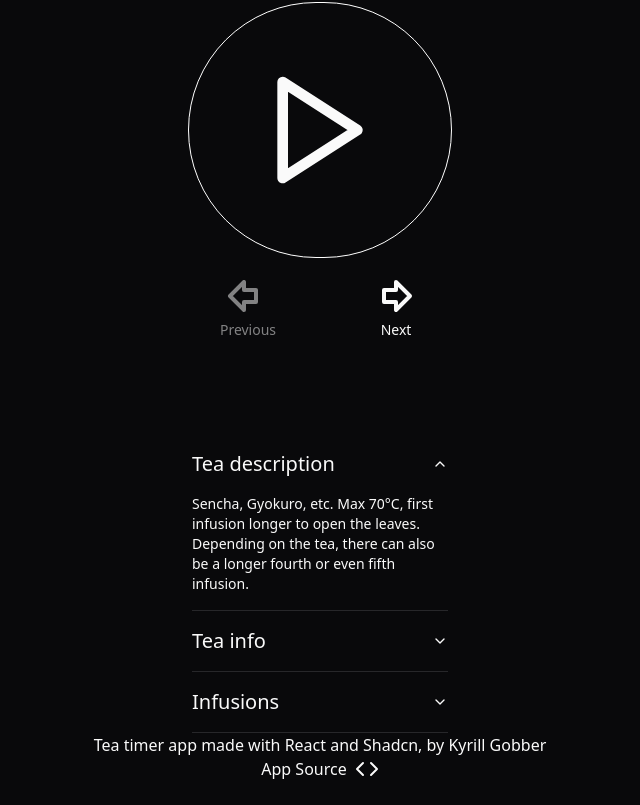
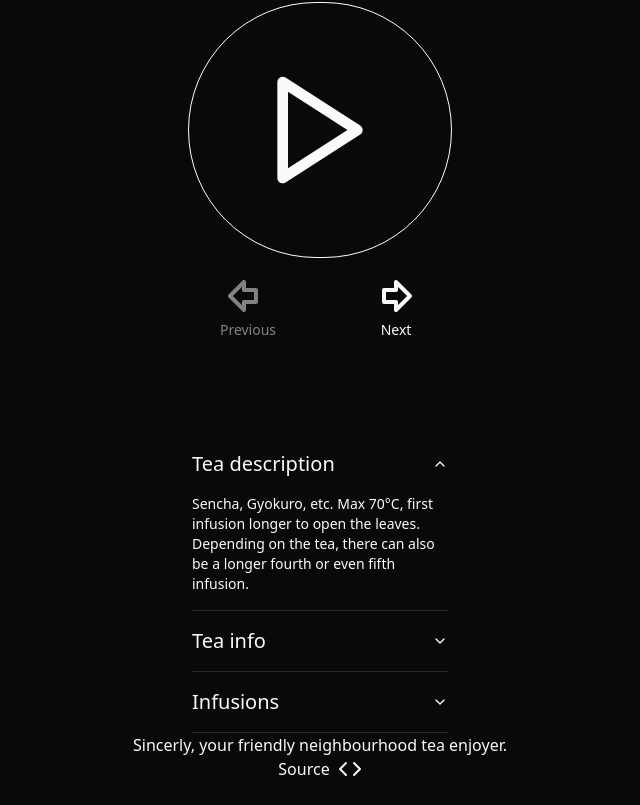
Before and after one commit to KyrillGobber/teaBruh, a React (Vite) app: page / in a window 1280 px wide. Shown: the part 370-1175 px from the top of the page, without its empty margins (320-960 px from the left). Built offline with nearby package versions, Linux system fonts and the light colour scheme.

Commit message:
feat: footer

```diff
--- a/src/components/organisms/footer.tsx
+++ b/src/components/organisms/footer.tsx
@@ -13,8 +13,7 @@ export const Footer = () => {
 const FooterText = () => {
     return (
         <p className="text-sm md:text-base">
-            Tea timer app made with React and Shadcn,
-            by Kyrill Gobber
+            Sincerly, your friendly neighbourhood tea enjoyer.
         </p>
     );
 };
@@ -27,7 +26,7 @@ const FooterSrc = () => {
             href={'https://github.com/KyrillGobber/teaBruh'}
             rel="noopener noreferrer"
         >
-            App Source
+            Source
             <Code />
         </a>
     );
```
